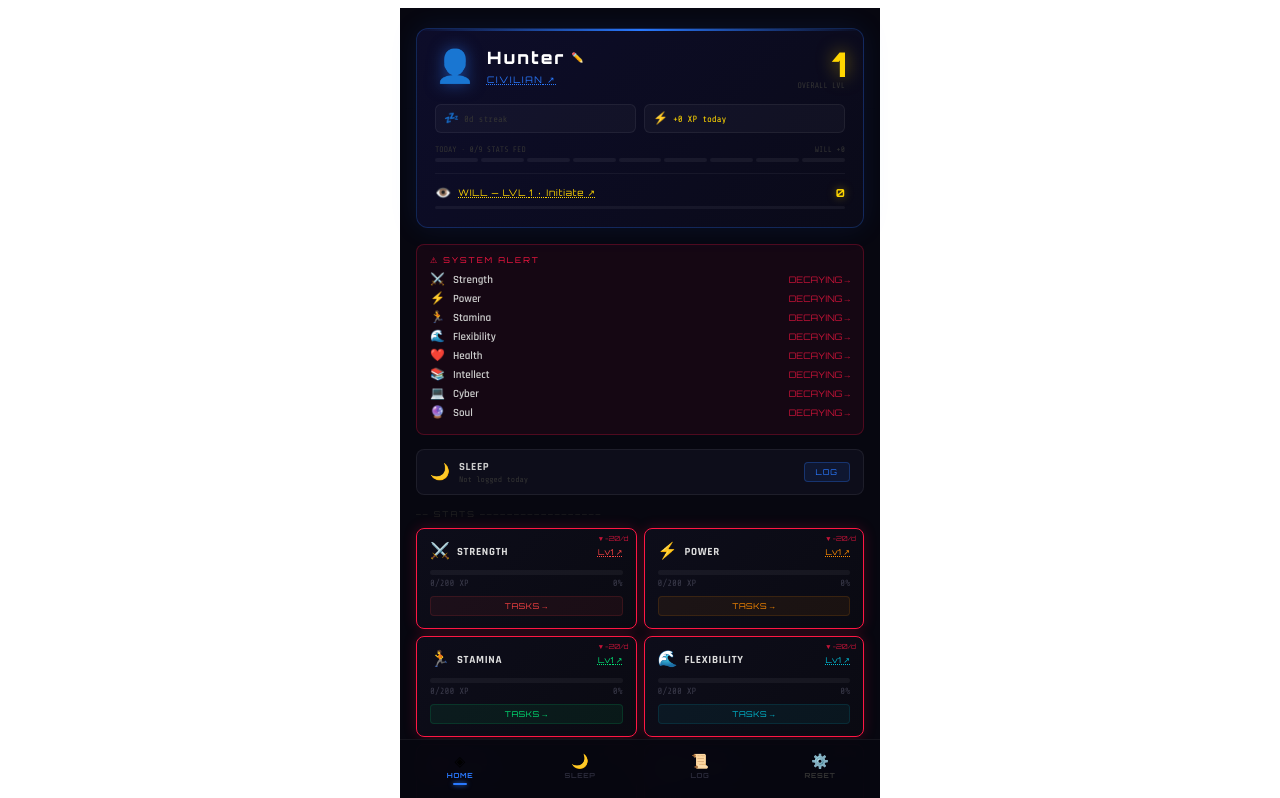
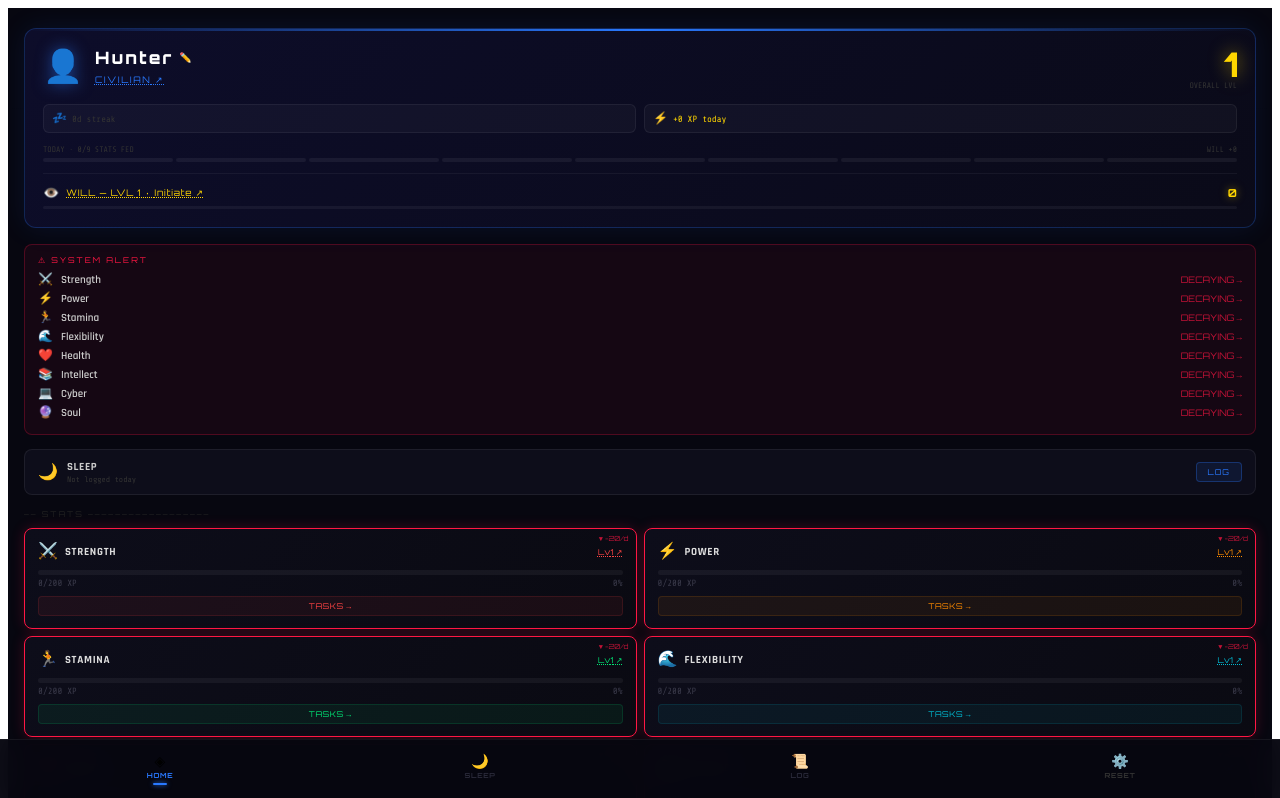
Before and after one commit to bryanonthephone-sketch/demo-site, a React (Vite) app: page / in a window 1280 px wide. Shown: the top 798 px of the page. Built offline with nearby package versions, Linux system fonts and the light colour scheme.

Commit message:
Update App.jsx

```diff
--- a/src/App.jsx
+++ b/src/App.jsx
@@ -201,7 +201,7 @@ const StatDetail = ({sk,state,onClose,onLevelTable}) => {
   const maxXP=Math.max(...days7.map(d=>d.xpEarned),1);
   return (
     <div onClick={onClose} style={{position:"fixed",inset:0,background:"rgba(0,0,0,.88)",zIndex:400,display:"flex",alignItems:"flex-end",justifyContent:"center"}}>
-      <div className="slide" onClick={e=>e.stopPropagation()} style={{background:"#0a0a14",border:`1px solid ${cfg.color}44`,borderRadius:"14px 14px 0 0",padding:"22px 20px 36px",width:"100%",maxWidth:480,maxHeight:"85vh",overflow:"auto",boxShadow:`0 -10px 40px ${cfg.glow}`}}>
+      <div className="slide" onClick={e=>e.stopPropagation()} style={{background:"#0a0a14",border:`1px solid ${cfg.color}44`,borderRadius:"14px 14px 0 0",padding:"22px 20px 36px",width:"100%",maxWidth:"100%",maxHeight:"85vh",overflow:"auto",boxShadow:`0 -10px 40px ${cfg.glow}`}}>
         <div style={{display:"flex",justifyContent:"space-between",alignItems:"center",marginBottom:16}}>
           <div style={{display:"flex",alignItems:"center",gap:10}}>
             <span style={{fontSize:24}}>{cfg.icon}</span>
@@ -291,7 +291,7 @@ const CreateModal = ({stat,mode,onAdd,onClose}) => {
   const isHabit=mode==="habit";
   return (
     <div onClick={onClose} style={{position:"fixed",inset:0,background:"rgba(0,0,0,.84)",zIndex:300,display:"flex",alignItems:"flex-end",justifyContent:"center"}}>
-      <div className="slide" onClick={e=>e.stopPropagation()} style={{background:"#0d0d1a",border:`1px solid ${isHabit?"#ffd600":cfg.color}44`,borderRadius:"14px 14px 0 0",padding:"22px 20px 34px",width:"100%",maxWidth:480,boxShadow:`0 -10px 40px ${isHabit?"rgba(255,214,0,.3)":cfg.glow}`}}>
+      <div className="slide" onClick={e=>e.stopPropagation()} style={{background:"#0d0d1a",border:`1px solid ${isHabit?"#ffd600":cfg.color}44`,borderRadius:"14px 14px 0 0",padding:"22px 20px 34px",width:"100%",maxWidth:"100%",boxShadow:`0 -10px 40px ${isHabit?"rgba(255,214,0,.3)":cfg.glow}`}}>
         <div style={{display:"flex",justifyContent:"space-between",alignItems:"center",marginBottom:16}}>
           <div>
             <div style={{fontFamily:"'Orbitron',monospace",fontSize:12,fontWeight:700,color:"#fff",letterSpacing:1}}>{isHabit?"ADD HABIT":"ADD CUSTOM TASK"}</div>
@@ -606,9 +606,9 @@ export default function App() {
   const NAV=[{id:"dashboard",label:"HOME",icon:"◈"},{id:"sleep",label:"SLEEP",icon:"🌙"},{id:"archive",label:"LOG",icon:"📜"},{id:"__reset",label:"RESET",icon:"⚙️"}];
 
   return (
-    <div className="rpg" style={{background:"#070710",minHeight:"100vh",maxWidth:480,margin:"0 auto",position:"relative",paddingBottom:80}}>
+    <div className="rpg" style={{background:"#070710",minHeight:"100vh",maxWidth:"100%",margin:"0 auto",position:"relative",paddingBottom:80}}>
 
-      <div style={{position:"fixed",top:0,left:0,right:0,bottom:0,overflow:"hidden",pointerEvents:"none",zIndex:0,maxWidth:480,margin:"0 auto"}}>
+      <div style={{position:"fixed",top:0,left:0,right:0,bottom:0,overflow:"hidden",pointerEvents:"none",zIndex:0,maxWidth:"100%",margin:"0 auto"}}>
         <div className="scanl"/>
       </div>
 
@@ -959,7 +959,7 @@ export default function App() {
         {view==="archive"&&<Archive taskLog={state.taskLog} sleepLog={state.sleepLog}/>}
       </div>
 
-      <div style={{position:"fixed",bottom:0,left:"50%",transform:"translateX(-50%)",width:"100%",maxWidth:480,background:"rgba(7,7,16,.97)",borderTop:"1px solid rgba(255,255,255,.06)",display:"flex",padding:"8px 0 10px",zIndex:100,backdropFilter:"blur(12px)"}}>
+      <div style={{position:"fixed",bottom:0,left:"50%",transform:"translateX(-50%)",width:"100%",maxWidth:"100%",background:"rgba(7,7,16,.97)",borderTop:"1px solid rgba(255,255,255,.06)",display:"flex",padding:"8px 0 10px",zIndex:100,backdropFilter:"blur(12px)"}}>
         {NAV.map(n=>(
           <button key={n.id} className="nb" onClick={()=>n.id==="__reset"?setShowReset(true):setView(n.id)} style={{flex:1,background:"transparent",border:"none",cursor:"pointer",display:"flex",flexDirection:"column",alignItems:"center",gap:2,padding:"5px 0",borderRadius:5,transition:"background .14s"}}>
             <span style={{fontSize:14}}>{n.icon}</span>
```
